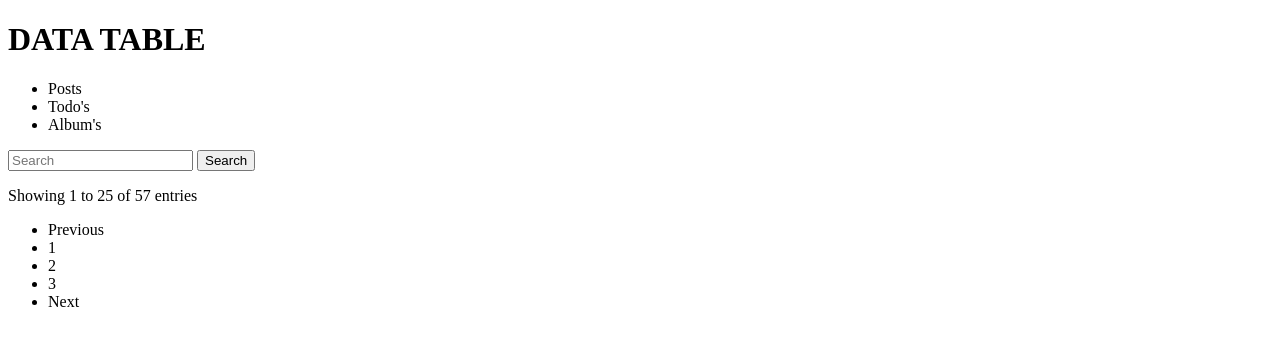
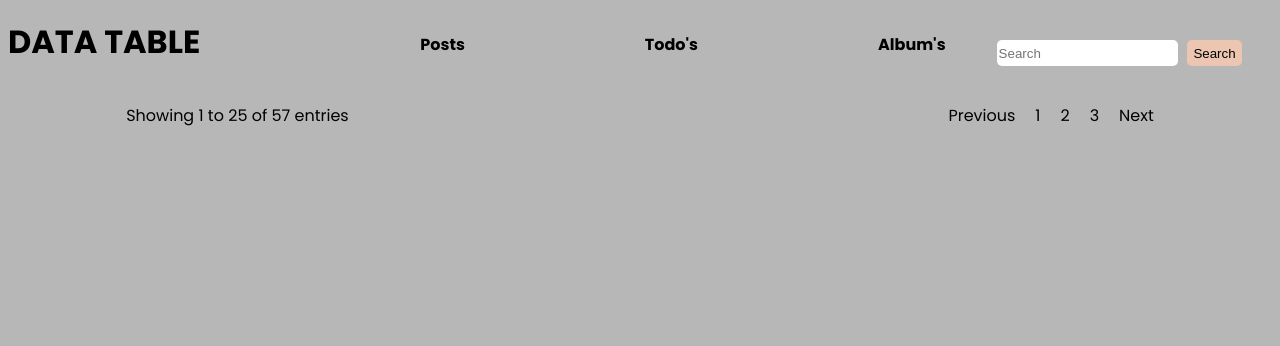
Before and after one commit to PadmalochanSahu/todo_assignment, a plain HTML site: page index.html in a window 1280 px wide. Drawn offline with Linux system fonts and the light colour scheme; the site is published under a folder, as on GitHub Pages, so addresses that start at the root find nothing; no server answers.

Commit message:
stylesheet link updated

```diff
--- a/index.html
+++ b/index.html
@@ -5,7 +5,7 @@
     <meta http-equiv="X-UA-Compatible" content="IE=edge" />
     <meta name="viewport" content="width=device-width, initial-scale=1.0" />
     <title>Data table from Api</title>
-    <link rel="stylesheet" href="/stylesheet.css" />
+    <link rel="stylesheet" href="./stylesheet.css" />
     <link rel="preconnect" href="https://fonts.googleapis.com" />
     <link rel="preconnect" href="https://fonts.gstatic.com" crossorigin />
     <link
```
